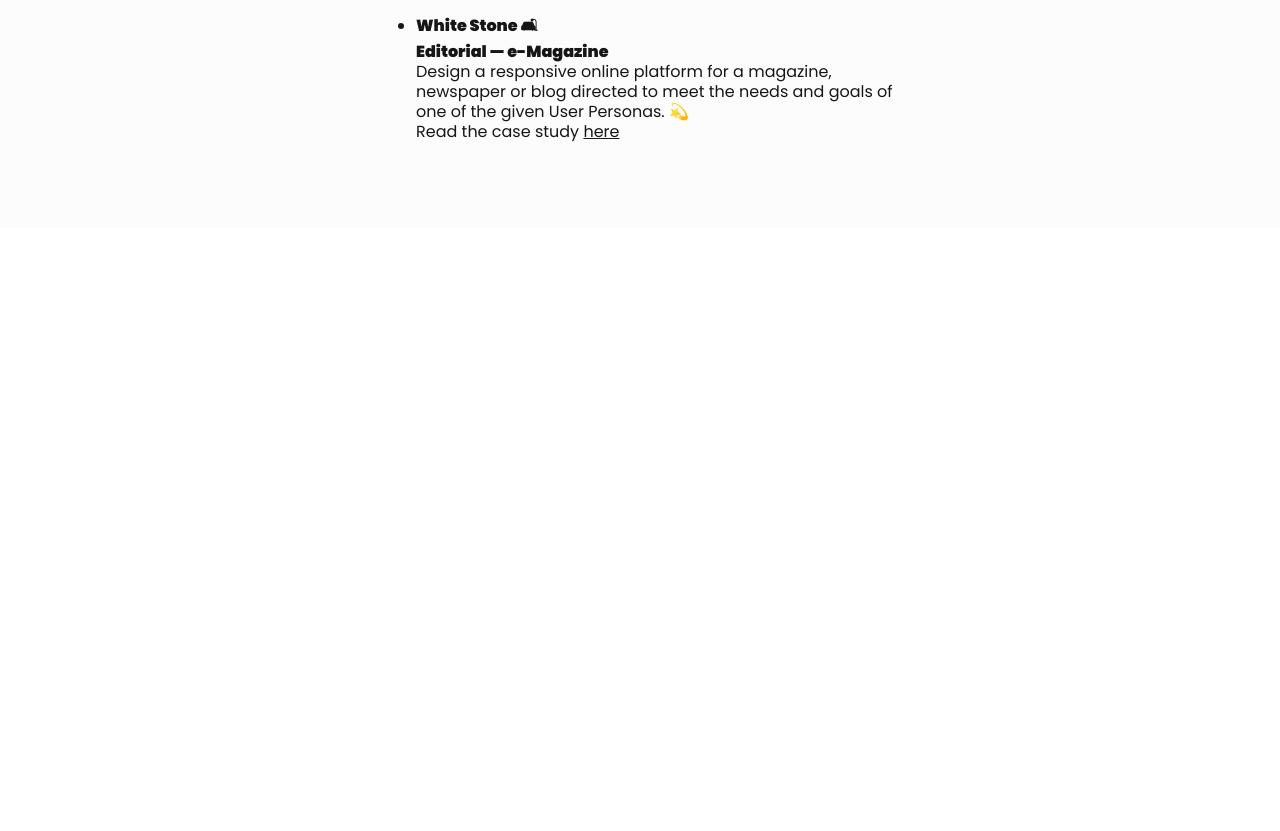
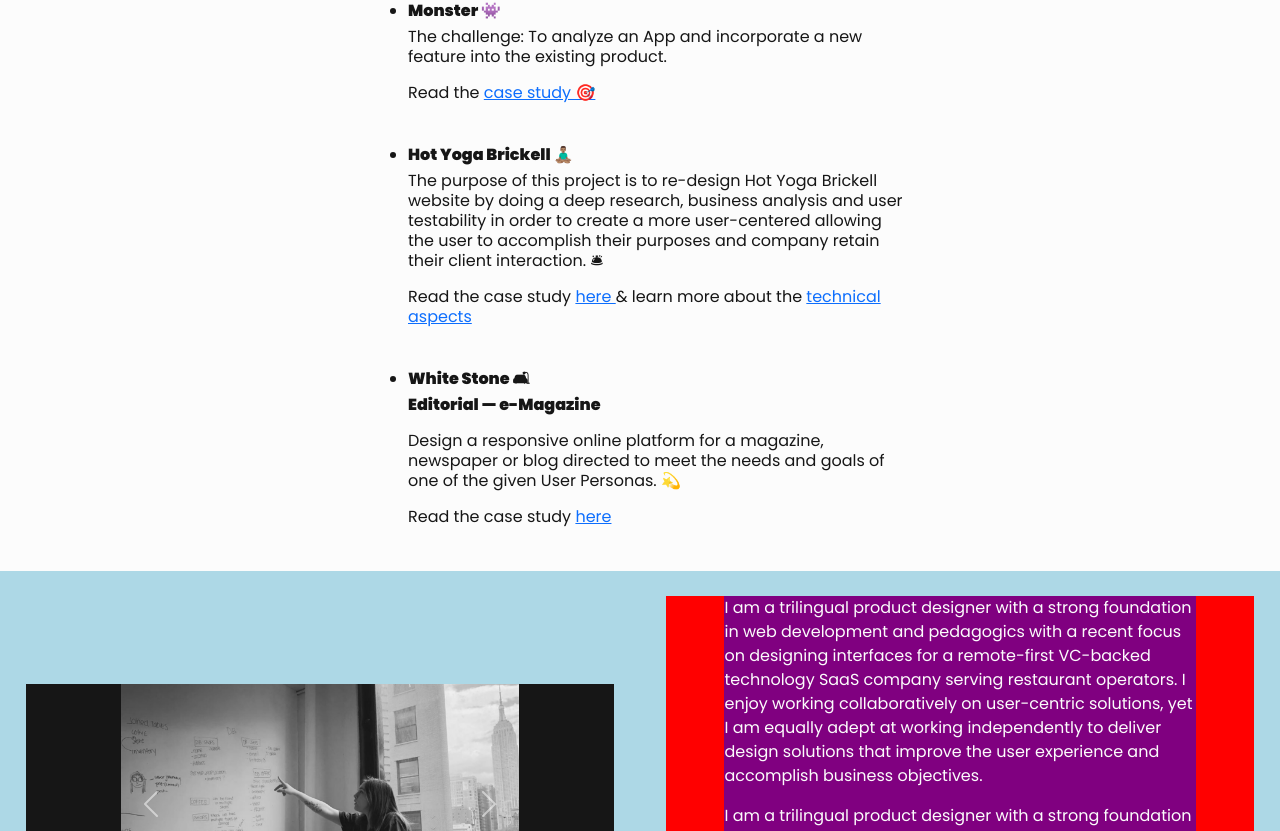
Before and after one commit to makeespresso/cookies, a React (Create React App) app: page / in a window 1280 px wide. Shown: the part 1969-2800 px from the top of the page. Before the commit the page ends 2197 px from the top, so only its background shows below. Built offline with nearby package versions, Linux system fonts and the light colour scheme.

Commit message:
Added book

```diff
--- a/src/App.css
+++ b/src/App.css
@@ -296,30 +296,75 @@
   border-radius: 16px;
   object-fit: cover;
 }
+
+
+
+
 .slide{
   background-color: blue;
-  width: 40vw;
-  height: 40vh;
+  width: 32%;
+  height: 100%;
   object-fit: contain;
+  object-position: top;
 }
 
+.About_container{
+  background-color: lightblue;
+  width:100vw;
+}
 
-.Gallery_img{
+.footer_container{
+color:#FCFCFC;
+  width: 100%;
+  height: 40vh;
   background-color: #161616;
-  width: 40vw;
-  height: 40vh;
-  object-fit: contain;
+  display: flex;
+  flex-direction: row;
+  justify-content: center;
+  align-items: center;
+}
 
+.container-half-width{
+  background-color: lightblue;
+  width: 100%;
+  height: auto;
+  display: flex;
+  align-items: center;
+}
+
+.half-width{
+  width: 50%;
+  min-width: 360px;
+  height: 90%;
+  margin: 2%;
+  background-color: red;
+  /* background-color: #161616; */
+  display: flex;
+  align-items: center;
+  justify-content: center;
+}
+
+.text-container{
+background-color: purple;
+height: auto;
+width: 80%;
+min-width: 360px;
 }
 
 .slide{
-  background-color: blue;
-  width: auto;
-  height: auto;
-  object-fit: contain;
+  background-color: #161616;
+  width: 100vw;
+  height: 100%;
+  display: flex;
+  justify-content: center;
+  /* align-items: center; */
+  /* object-fit: contain; */
 }
 
-.About_container{
-  background-color: blue;
-  width:100vw;
+.Gallery_img{
+  background-color: green;
+  width: 100%;
+  height: 30vh;
+  object-fit: fill;
+  background-position: top;
 }
--- a/src/App.js
+++ b/src/App.js
@@ -1,6 +1,7 @@
 import React from "react";
 import "./App.css";
 import Navbar from './components/Navbar';
+import Footer from "./components/Footer";
 import A_img from './assets/a_coffee.png';
 
 function App() {
@@ -14,7 +15,7 @@
               </div>
               <p>
               Hello, I am a Product Designer/Front-End Web Dev based in NYC 🗽. I speak Spanish, English and
-                Italian. Fan of Mediterranean cuisine and currently reading Violeta by Isabel Allende. ✌🏼
+                Italian. Fan of Mediterranean cuisine and currently goint through the MOMOFUKU recipies book by David Chang and Peter Meehan. 🍜
               </p>
             </div>
             <div className="projects list-section">
@@ -24,7 +25,7 @@
               </h2>
               <ul>
                 <li className="title">Localsumer - Product Design</li>
-                <p>From <a href="https://www.behance.net/gallery/99482723/Localsumer-Business-Directory" target="_blank">ideation</a> to launch of the <a href="https://www.localsumer.com/" target="_blank">web app</a>.</p>
+                <p>From <a href="https://www.behance.net/gallery/99482723/Localsumer-Business-Directory" target="_blank">ideation</a> to launch of the web app.</p>
                 Learn more about Localsumer in this <a href="https://www.youtube.com/watch?v=Tjxtfp9kzco" target="_blank">video</a>. 👈🏼
                 <p> (psst... psst... before launching we made it to round two of <a href="https://masschallenge.org/programs-mexico" target="_blank">MassChallenge Mexico</a>, and we celebrate that! 🎉)</p>
                 {/* <p>Also, don't forget to follow us on <a href="https://www.instagram.com/localsumer/" target="_blank">IG</a>!😉</p> */}
@@ -108,7 +109,9 @@
               <br></br>
             </div>
           </div>
+          <Footer/>
         </div>
+
 
   );
 }
--- /dev/null
+++ b/src/components/Footer.jsx
@@ -0,0 +1,38 @@
+import React, { Component } from "react";
+import Slider from "./Slider";
+
+export default class Footer extends Component {
+  render() {
+    return (
+      <div className="footer_container">
+        <div className="container-half-width">
+          <div className="half-width">
+            <Slider />
+          </div>
+          <div className="half-width">
+            <div className="text-container">
+            <p>
+              I am a trilingual product designer with a strong foundation in web
+              development and pedagogics with a recent focus on designing
+              interfaces for a remote-first VC-backed technology SaaS company
+              serving restaurant operators. I enjoy working collaboratively on
+              user-centric solutions, yet I am equally adept at working
+              independently to deliver design solutions that improve the user
+              experience and accomplish business objectives.
+            </p>
+            <p>
+              I am a trilingual product designer with a strong foundation in web
+              development and pedagogics with a recent focus on designing
+              interfaces for a remote-first VC-backed technology SaaS company
+              serving restaurant operators. I enjoy working collaboratively on
+              user-centric solutions, yet I am equally adept at working
+              independently to deliver design solutions that improve the user
+              experience and accomplish business objectives.
+            </p>
+            </div>
+          </div>
+        </div>
+      </div>
+    );
+  }
+}
```
